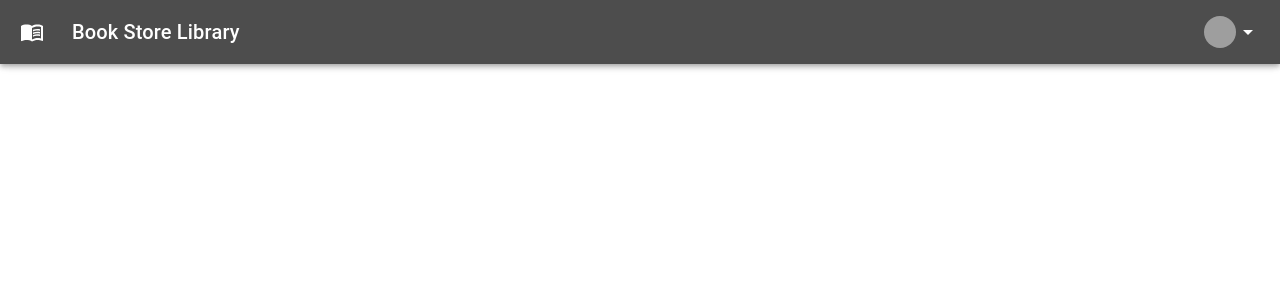
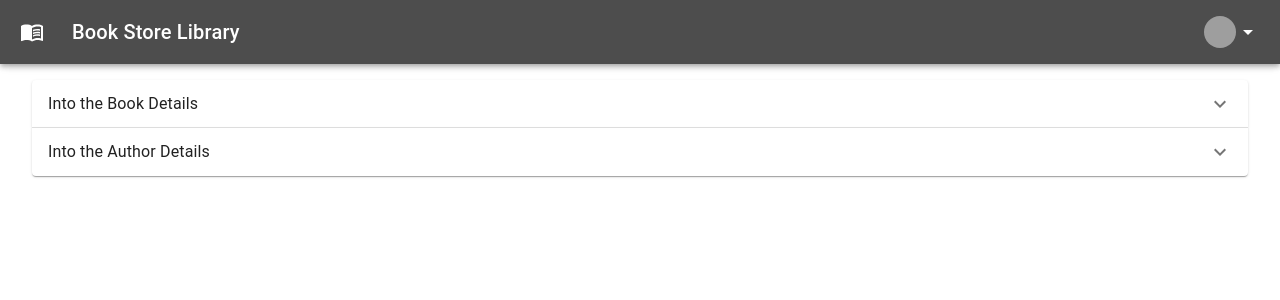
Before and after one commit to Nikitha-Pillai/internship-project, a React (Vite) app: page /accordion-transition in a window 1280 px wide. Before the commit this address had no page. Shown: the top 300 px of the page. Built offline with nearby package versions, Linux system fonts and the light colour scheme; grey boxes are pictures that could not be loaded.

Commit message:
added accordion

```diff
--- a/src/App.jsx
+++ b/src/App.jsx
@@ -8,6 +8,7 @@ import Library from './component/Library';
 
 import Login from './component/Login';
 import SignUp from './component/SignUp';
+import AccordionTransition from './component/AccordionTransition';
 
 
 
@@ -28,6 +29,8 @@ function App() {
           <Route path='/see' element={<Library/>} />
           <Route path='/signup' element={<SignUp/>} />
           <Route path='/login' element={<Login/>} />
+          <Route path="/accordion-transition" element={<AccordionTransition />} />
+
 
         </Routes>
        </>
--- /dev/null
+++ b/src/component/AccordionTransition.jsx
@@ -0,0 +1,83 @@
+import * as React from 'react';
+import Accordion from '@mui/material/Accordion';
+import AccordionSummary from '@mui/material/AccordionSummary';
+import AccordionDetails from '@mui/material/AccordionDetails';
+import Typography from '@mui/material/Typography';
+import ExpandMoreIcon from '@mui/icons-material/ExpandMore';
+import Fade from '@mui/material/Fade';
+import Button from '@mui/material/Button';
+import Rating from '@mui/material/Rating';
+import Box from '@mui/material/Box';
+
+export default function AccordionTransition() {
+  const [expanded, setExpanded] = React.useState(false);
+  const [rating, setRating] = React.useState(0);
+
+  const handleExpansion = () => {
+    setExpanded((prevExpanded) => !prevExpanded);
+  };
+
+  const handleRentClick = () => {
+    console.log('Rent button clicked');
+  };
+
+  return (
+    <Box mt={6}> {/* Adjust margin-top as needed */}
+      <Accordion
+        expanded={expanded}
+        onChange={handleExpansion}
+        slots={{ transition: Fade }}
+        slotProps={{ transition: { timeout: 400 } }}
+        sx={{
+          '& .MuiAccordion-region': { height: expanded ? 'auto' : 0 },
+          '& .MuiAccordionDetails-root': { display: expanded ? 'block' : 'none' },
+        }}
+      >
+        <AccordionSummary
+          expandIcon={<ExpandMoreIcon />}
+          aria-controls="panel1-content"
+          id="panel1-header"
+        >
+          <Typography>Into the Book Details</Typography>
+        </AccordionSummary>
+        <AccordionDetails>
+          <Typography variant="h6">Harry Potter and the Chamber of Secrets</Typography>
+          <Typography variant="subtitle1">Author: J.K. Rowling</Typography>
+          <Typography variant="body2">ISBN: 978-0439064873</Typography>
+          <Typography variant="body2">Publication Year: 1999</Typography>
+          <Typography variant="body2">Genre: Fantasy</Typography>
+          <Typography variant="body2">Status: Available</Typography>
+          <Typography variant="body2" sx={{ display: 'flex', alignItems: 'center', mt: 1 }}>
+            Rating:
+            <Rating
+              name="book-rating"
+              value={rating}
+              onChange={(event, newValue) => setRating(newValue)}
+              sx={{ ml: 1 }}
+            />
+          </Typography>
+          <Button variant="contained" color="primary" onClick={handleRentClick} sx={{ mt: 2 }}>
+            Rent
+          </Button>
+        </AccordionDetails>
+      </Accordion>
+      <Accordion>
+        <AccordionSummary
+          expandIcon={<ExpandMoreIcon />}
+          aria-controls="panel2-content"
+          id="panel2-header"
+        >
+          <Typography>Into the Author Details</Typography>
+        </AccordionSummary>
+        <AccordionDetails>
+          <Typography variant="h6">J.K. Rowling</Typography>
+          <Typography variant="body2">
+            J.K. Rowling is the British author who created the popular and critically acclaimed
+            Harry Potter series (seven books published between 1997 and 2007),
+            about a lonely orphan who discovers that he is actually a wizard and enrolls in the Hogwarts School of Witchcraft and Wizardry.
+          </Typography>
+        </AccordionDetails>
+      </Accordion>
+    </Box>
+  );
+}
--- a/src/component/Homepage.jsx
+++ b/src/component/Homepage.jsx
@@ -1,6 +1,7 @@
 import React, { useState, useEffect } from 'react';
 import { Card, Box, CardContent, Typography, Button, IconButton, CardMedia } from '@mui/material';
 import { Favorite as FavoriteIcon } from '@mui/icons-material';
+import { useNavigate } from 'react-router-dom';
 
 import bannerImage1 from '../assets/banner1.png'; // Ensure this path is correct
 import bannerImage2 from '../assets/banner2.png'; // Ensure this path is correct
@@ -9,6 +10,7 @@ import bannerImage3 from '../assets/banner3.png'; // Ensure this path is correct
 const Homepage = () => {
   const [isFavorited, setIsFavorited] = useState(false);
   const [bannerIndex, setBannerIndex] = useState(0);
+  const navigate = useNavigate();
 
   const initialRows = [
     { Book_name: 'Harry Potter', Author: 'JK Rowling', Status: 'Available', Image: 'https://m.media-amazon.com/images/I/81q77Q39nEL._AC_UF1000,1000_QL80_.jpg' },
@@ -28,14 +30,17 @@ const Homepage = () => {
   useEffect(() => {
     const interval = setInterval(() => {
       setBannerIndex((prevIndex) => (prevIndex + 1) % bannerImages.length);
-    }, 5000); // 60000 milliseconds = 1 minute
+    }, 5000); // 5000 milliseconds = 5 seconds
 
     return () => clearInterval(interval);
   }, []);
 
-  const handleRentClick = () => {
-    // Handle rent button click logic here
-    console.log('Rent button clicked');
+  const handleRentClick = (index) => {
+    if (index === 0) {
+      navigate('/accordion-transition');
+    } else {
+      console.log('Rent button clicked for', rows[index].Book_name);
+    }
   };
 
   const handleFavoriteClick = () => {
@@ -78,7 +83,7 @@ const Homepage = () => {
               <Typography variant="body1" color="text.secondary" component="div" sx={{ mt: 1 }}>
                 Status: {row.Status}
               </Typography>
-              <Button variant="contained" color="primary" onClick={handleRentClick} sx={{ mt: 2, '&:focus': { outline: 'none' } }}>
+              <Button variant="contained" color="primary" onClick={() => handleRentClick(index)} sx={{ mt: 2, '&:focus': { outline: 'none' } }}>
                 See Details
               </Button>
               <Box sx={{ display: 'flex', alignItems: 'center', mt: 2 }}>
--- a/src/component/SignUp.jsx
+++ b/src/component/SignUp.jsx
@@ -1,9 +1,10 @@
 import React, { useState } from 'react';
-import './SignUp.css';
+import './SignUp.css'; // Assuming you have custom styles in SignUp.css
+
 const SignUp = () => {
   const [name, setName] = useState('');
   const [place, setPlace] = useState('');
-  const [age, setAge] = useState('');
+  const [dob, setDob] = useState('');
   const [email, setEmail] = useState('');
   const [education, setEducation] = useState('');
   const [contact, setContact] = useState('');
@@ -11,24 +12,23 @@ const SignUp = () => {
   const [password, setPassword] = useState('');
   const [terms, setTerms] = useState(false);
 
-
-
   const handleSubmit = (e) => {
     e.preventDefault();
+    // Handle form submission logic here
+    console.log('Form submitted:', { name, place, dob, email, education, contact, phone, password, terms });
+  };
 
-  };
   const handleCheckboxChange = (e) => {
     setTerms(e.target.checked);
   };
 
-
   return (
-    <div className="signup-body" >
-    <div className="signup-container" >
+    <div className="signup-body">
+      <div className="signup-container">
         <h1>Sign Up</h1>
         <form onSubmit={handleSubmit}>
           <div className="form-group">
-        <label htmlFor="name">Name:</label>
+            <label htmlFor="name">Name</label>
             <input
               type="text"
               id="name"
@@ -38,7 +38,7 @@ const SignUp = () => {
           </div>
 
           <div className="form-group">
-        <label htmlFor="place">Place:</label>
+            <label htmlFor="place">Place</label>
             <input
               type="text"
               id="place"
@@ -47,20 +47,18 @@ const SignUp = () => {
             />
           </div>
 
-
           <div className="form-group">
-        <label htmlFor="age">Age:</label>
+            <label htmlFor="dob">DOB</label>
             <input
-          type="number"
-          id="age"
-          value={age}
-          onChange={(e) => setAge(e.target.value)}
+              type="text"
+              id="dob"
+              value={dob}
+              onChange={(e) => setDob(e.target.value)}
             />
           </div>
 
-
           <div className="form-group">
-         <label htmlFor="email">Email:</label>
+            <label htmlFor="email">Email</label>
             <input
               type="email"
               id="email"
@@ -69,9 +67,8 @@ const SignUp = () => {
             />
           </div>
 
-
           <div className="form-group">
-         <label htmlFor="education">Education:</label>
+            <label htmlFor="education"> Education </label>
             <input
               type="text"
               id="education"
@@ -80,33 +77,28 @@ const SignUp = () => {
             />
           </div>
 
-
           <div className="form-group">
-       <label htmlFor="contact">Address:</label>
+            <label htmlFor="contact">Address</label>
             <input
               type="text"
               id="contact"
               value={contact}
               onChange={(e) => setContact(e.target.value)}
-
             />
           </div>
 
-
-
           <div className="form-group">
-         <label htmlFor="phone">Phone:</label>
+            <label htmlFor="phone">Phone</label>
             <input
-          type="number"
+              type="text"
               id="phone"
               value={phone}
               onChange={(e) => setPhone(e.target.value)}
             />
           </div>
 
-
           <div className="form-group">
-        <label htmlFor="password">Password:</label>
+            <label htmlFor="password">Password</label>
             <input
               type="password"
               id="password"
@@ -121,8 +113,8 @@ const SignUp = () => {
                 type="checkbox"
                 id="terms"
                 name="terms"
-              checked={terms} // Fixed 'formData.terms' to 'terms'
-              onChange={handleCheckboxChange} // Added handler for checkbox
+                checked={terms}
+                onChange={handleCheckboxChange}
               />
               I agree to the terms and conditions (if book is not returned or damaged fine will be charged).
             </label>
```
Lines whose indentation alone changed are shown as unchanged.
